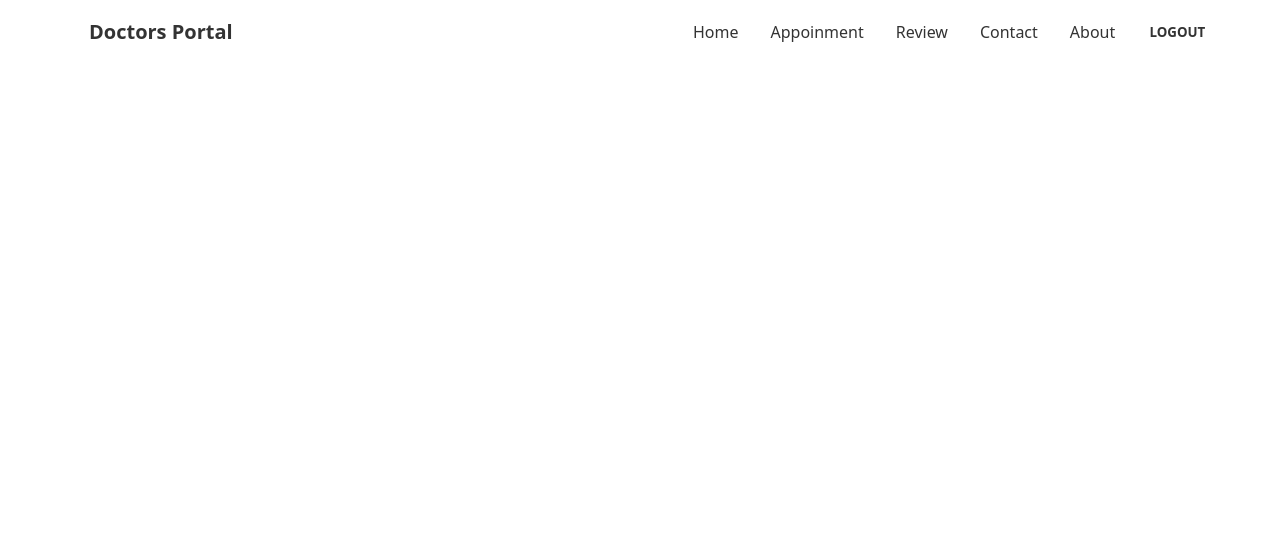
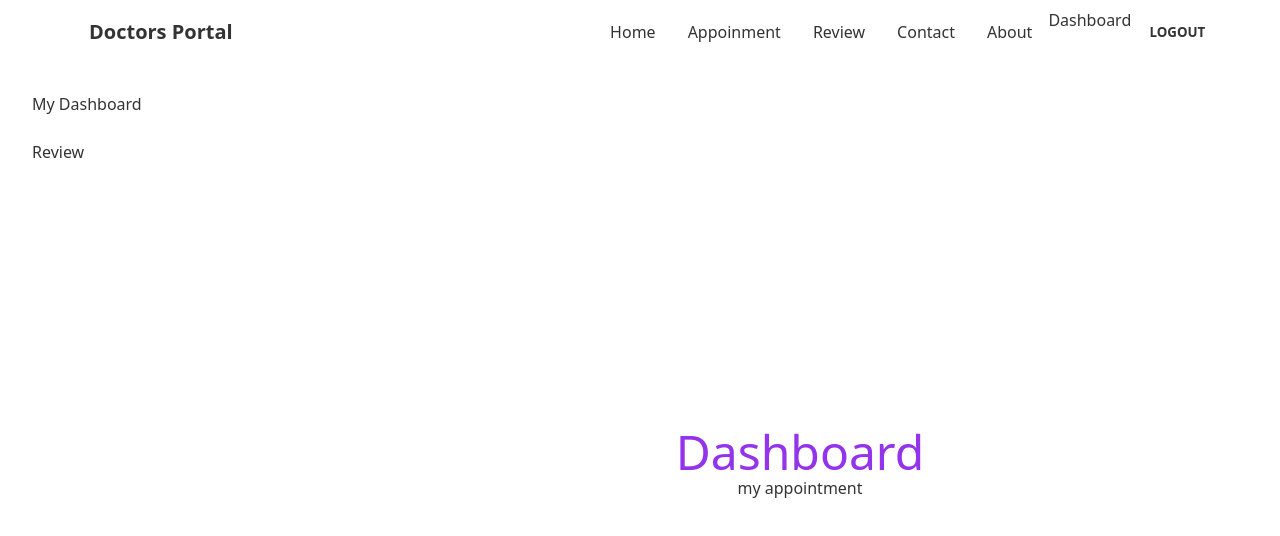
Before and after one commit to nazmul162001/doctors-portal-client, a React (Create React App) app: page /dashboard in a window 1280 px wide. Shown: the top 536 px of the page. Built offline with nearby package versions, Linux system fonts and the light colour scheme; no server answers; sample sign-in values are in the browser's storage.

Commit message:
updating available slots & create patients dashboard

```diff
--- a/src/App.js
+++ b/src/App.js
@@ -9,6 +9,9 @@ import Navbar from './Pages/Shared/Navbar/Navbar';
 // toast
 import { ToastContainer } from 'react-toastify';
 import 'react-toastify/dist/ReactToastify.css';
+import Dashboard from './Pages/Appointment/Dashboard/Dashboard';
+import MyAppointment from './Pages/Appointment/Dashboard/MyAppointment';
+import MyReview from './Pages/Appointment/Dashboard/MyReview';
 
 function App() {
   return (
@@ -25,6 +28,17 @@ function App() {
             </RequireAuth>
           }
         ></Route>
+        <Route
+          path="dashboard"
+          element={
+            <RequireAuth>
+              <Dashboard />
+            </RequireAuth>
+          }
+        >
+          <Route index element={<MyAppointment></MyAppointment>}></Route>
+          <Route path="review" element={<MyReview></MyReview>}></Route>
+        </Route>
         <Route path="/signUP" element={<SignUp />}></Route>
         <Route path="/login" element={<Login />}></Route>
       </Routes>
--- a/src/Pages/Appointment/AvailableAppointment.js
+++ b/src/Pages/Appointment/AvailableAppointment.js
@@ -1,25 +1,27 @@
 import { format } from 'date-fns';
 import React, { useEffect, useState } from 'react';
+import { useQuery } from 'react-query';
+import Spinner from '../Shared/Spinner';
 import BookingModal from './BookingModal';
 import Service from './Service';
 
 const AvailableAppointment = ({date}) => {
-  const [services, setServices] = useState([]);
   const [treatment, setTreatment] = useState(null)
 
-  useEffect(()=> {
-    fetch('http://localhost:5000/service')
+  const formattedDate = format(date, 'PP');
+  const {data: services, isLoading, refetch} = useQuery(['available', formattedDate], () => fetch('http://localhost:5000/service')
     .then(res => res.json())
-    .then(data => setServices(data))
-  },[])
-
+    )
+    if(isLoading){
+      return <Spinner></Spinner>
+    }
 
   return (
     <div className='px-12'>
       <h2 className='text-xl text-center text-secondary'>Available Appointment on {format(date, 'PP')} </h2>
       <div className="services grid grid-cols-1 md:grid-cols-2 lg:grid-cols-3 gap-5 items-center justify-center">
         {
-          services.map(service => <Service
+          services?.map(service => <Service
             key={service._id}
             setTreatment={setTreatment}
             service={service}
@@ -30,6 +32,7 @@ const AvailableAppointment = ({date}) => {
       date={date}
       treatment={treatment}
       setTreatment={setTreatment}
+      refetch = {refetch}
       ></BookingModal>}
     </div>
   );
--- a/src/Pages/Appointment/BookingModal.js
+++ b/src/Pages/Appointment/BookingModal.js
@@ -4,7 +4,7 @@ import { useAuthState } from 'react-firebase-hooks/auth';
 import auth from '../../firebase.init';
 import { toast } from 'react-toastify';
 
-const BookingModal = ({ treatment, date, setTreatment }) => {
+const BookingModal = ({ treatment, date, setTreatment , refetch}) => {
   const {_id, name, slots } = treatment;
   const [user, loading, error] = useAuthState(auth);
   const formattedDate = format(date, 'PP');
@@ -41,6 +41,7 @@ const BookingModal = ({ treatment, date, setTreatment }) => {
         toast.error(`Already have an appointment on ${data.booking?.date} at ${data.booking?.slot}`)
       }
       // to close modal
+      refetch();
       setTreatment(null);
     })
 
--- /dev/null
+++ b/src/Pages/Appointment/Dashboard/Dashboard.js
@@ -0,0 +1,31 @@
+import React from 'react';
+import { Link, Outlet } from 'react-router-dom';
+
+const Dashboard = () => {
+  return (
+    <div class="drawer drawer-mobile">
+  <input id="my-drawer-2" type="checkbox" class="drawer-toggle" />
+  <div class="drawer-content flex flex-col items-center justify-center">
+    {/* <!-- Page content here --> */}
+
+    <h2 className='text-5xl text-purple-600'>Dashboard</h2>
+    <Outlet></Outlet>
+
+
+    <label for="my-drawer-2" class="btn btn-primary drawer-button lg:hidden">Open drawer</label>
+
+  </div>
+  <div class="drawer-side">
+    <label for="my-drawer-2" class="drawer-overlay"></label>
+    <ul class="menu p-4 overflow-y-auto w-80 bg-base-100 text-base-content">
+      {/* <!-- Sidebar content here --> */}
+      <li><Link to='/dashboard' >My Dashboard</Link></li>
+      <li><Link to='/dashboard/review'>Review</Link></li>
+    </ul>
+
+  </div>
+</div>
+  );
+};
+
+export default Dashboard;
--- /dev/null
+++ b/src/Pages/Appointment/Dashboard/MyAppointment.js
@@ -0,0 +1,11 @@
+import React from 'react';
+
+const MyAppointment = () => {
+  return (
+    <div>
+      <h2>my appointment</h2>
+    </div>
+  );
+};
+
+export default MyAppointment;
--- /dev/null
+++ b/src/Pages/Appointment/Dashboard/MyReview.js
@@ -0,0 +1,11 @@
+import React from 'react';
+
+const MyReview = () => {
+  return (
+    <div>
+      <h2>My review</h2>
+    </div>
+  );
+};
+
+export default MyReview;
--- a/src/Pages/Shared/Navbar/Navbar.js
+++ b/src/Pages/Shared/Navbar/Navbar.js
@@ -53,6 +53,9 @@ const Navbar = () => {
         {' '}
         <Link to="/about">About</Link>{' '}
       </li>
+      {
+        user && <Link to="/dashboard">Dashboard</Link>
+      }
       <li>
         {' '}
         {user ? <Link onClick={logout} className='btn btn-ghost' to="/">Logout</Link> :<Link to="/login">Login</Link>} {' '}
```
